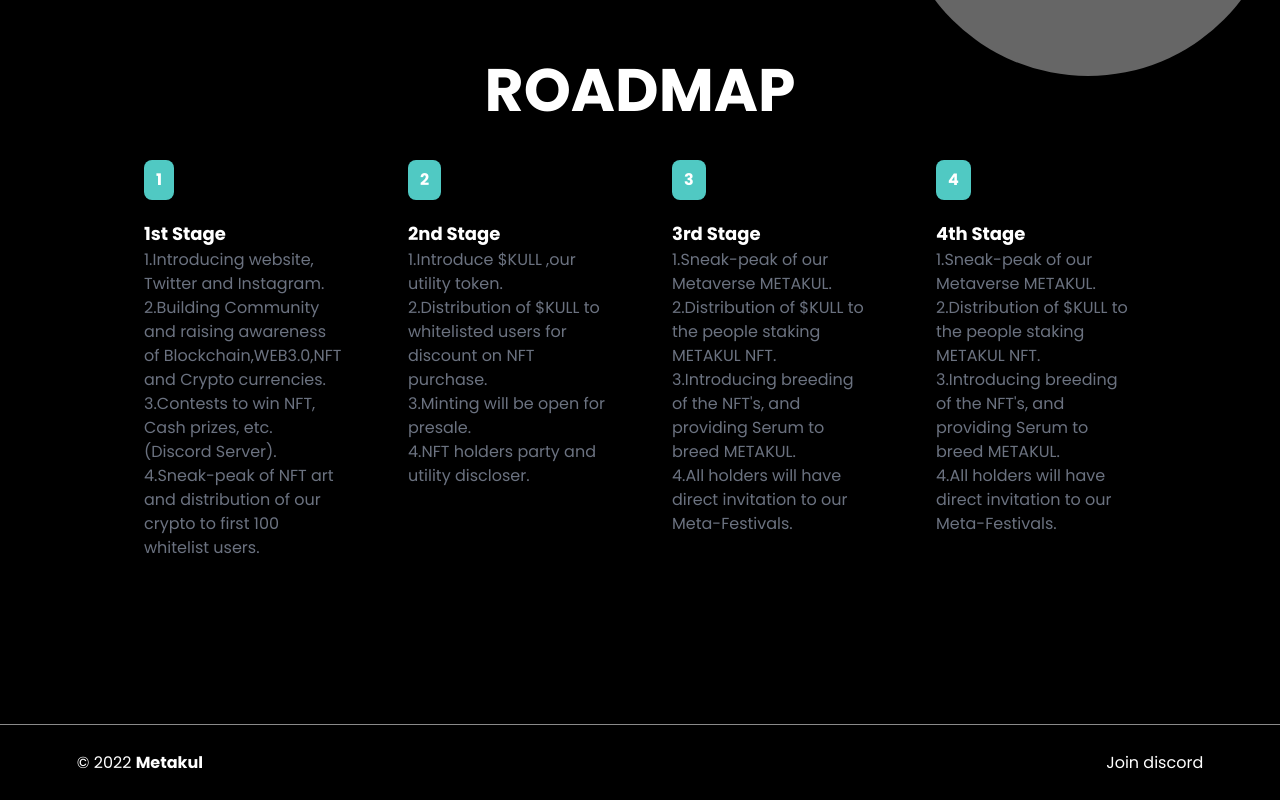
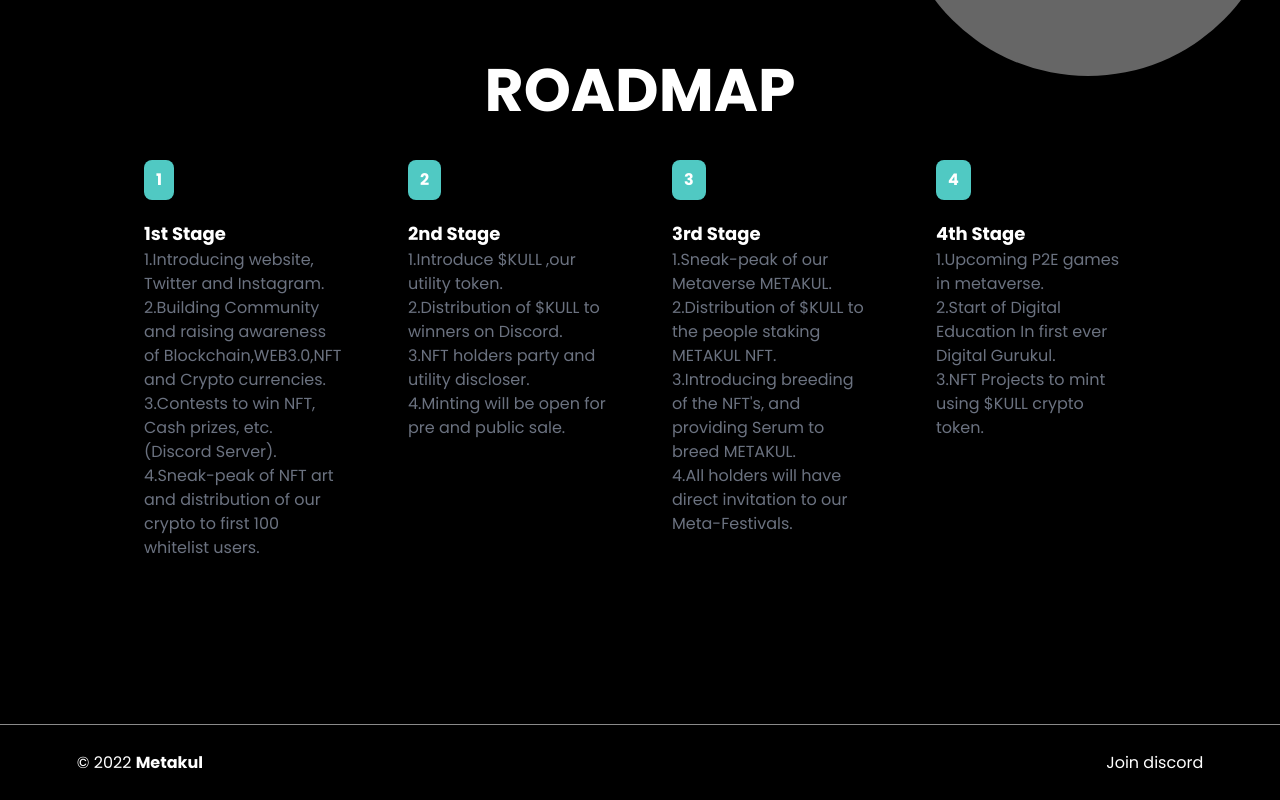
Before and after one commit to dukefrommetaverse/meta-kul.sol, a Next.js app: page / in a window 1280 px wide. Shown: the part 1486-2286 px from the top of the page. Built offline with nearby package versions, Linux system fonts and the light colour scheme.

Commit message:
Update homeLaunchpad.js

```diff
--- a/components/data/homeLaunchpad.js
+++ b/components/data/homeLaunchpad.js
@@ -12,9 +12,9 @@ export const homeLaunchpadData = [
     stepNumber: 2,
       heading: "2nd Stage",
       para1: `1.Introduce $KULL ,our utility token.`,
-      para2: `2.Distribution of $KULL to whitelisted users for  discount on NFT purchase.`,
-      para3: `3.Minting will be open for presale.`,
-      para4: `4.NFT holders party and utility discloser.`,
+      para2: `2.Distribution of $KULL to winners on Discord.`,
+      para3: `3.NFT holders party and utility discloser.`,
+      para4: `4.Minting will be open for pre and public sale.`,
   },
   {
     stepNumber: 3,
@@ -27,10 +27,9 @@ export const homeLaunchpadData = [
     {
         stepNumber: 4,
         heading: "4th Stage",
-        para1: `1.Sneak-peak of our Metaverse METAKUL.`,
-        para2: `2.Distribution of $KULL to the people staking METAKUL NFT.`,
-        para3: `3.Introducing breeding of the NFT's, and providing Serum to breed METAKUL.`,
-        para4: `4.All holders will have direct invitation to our Meta-Festivals.`,
+        para1: `1.Upcoming P2E games in metaverse.`,
+        para2: `2.Start of Digital Education In first ever Digital Gurukul.`,
+        para3: `3.NFT Projects to mint using $KULL crypto token.`
     },
 
 ];
```
